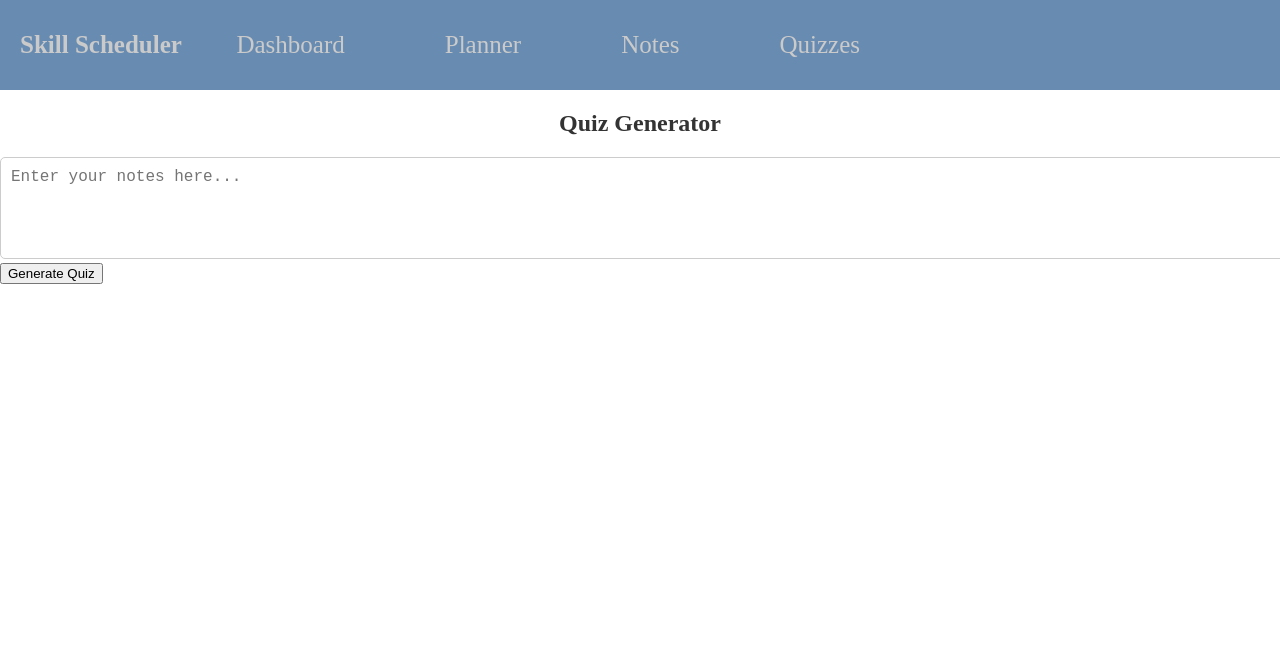
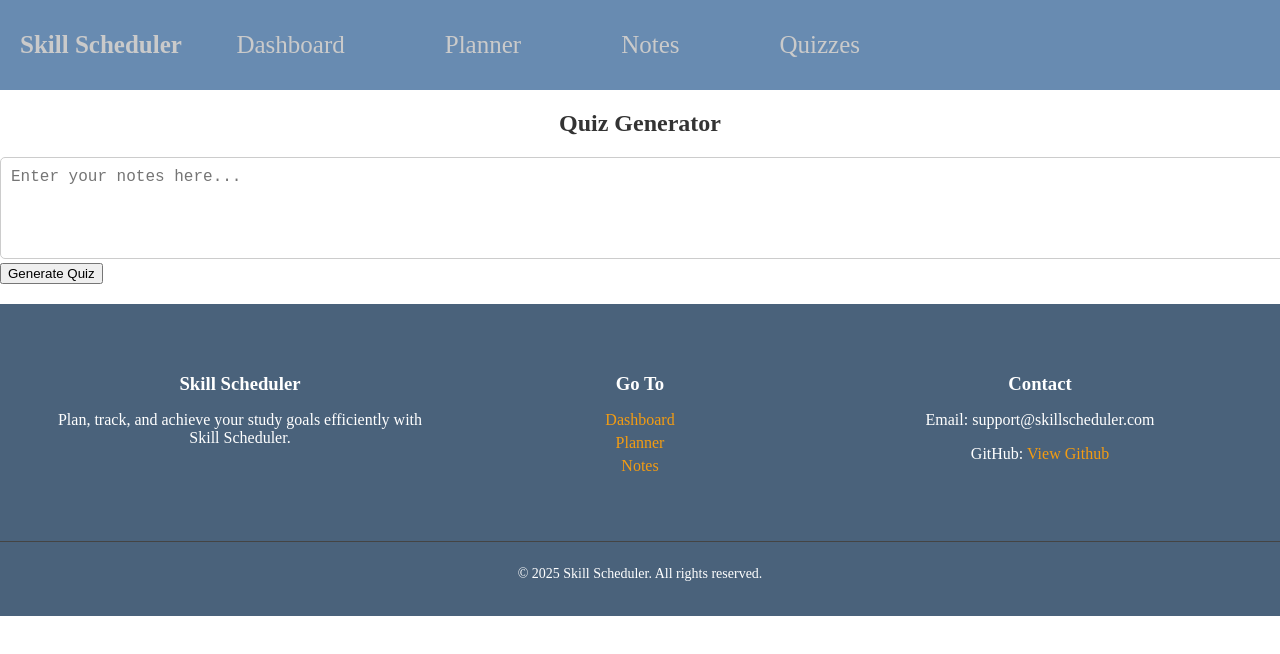
Before and after one commit to codinggita/skill_scheduler, a React (Vite) app in the folder frontend/: page /quizz in a window 1280 px wide. Shown: the top 654 px of the page. Built offline with nearby package versions, Linux system fonts and the light colour scheme.

Commit message:
added footer

```diff
--- a/frontend/src/App.jsx
+++ b/frontend/src/App.jsx
@@ -5,6 +5,7 @@ import Dashboard from "./pages/Dashboard.jsx";
 import Planner from "./pages/Planner.jsx";
 import Notes from "./pages/Notes.jsx";
 import QuizSection from "./pages/Quizzes.jsx";
+import Footer from "./pages/Footer.jsx";
 
 
 const App = () => {
@@ -17,6 +18,7 @@ const App = () => {
         <Route path="/notes" element={<Notes />} />
         <Route path="/quizz" element={<QuizSection />} />
       </Routes>
+        <Footer/>
     </Router>
   );
 };
--- /dev/null
+++ b/frontend/src/pages/Footer.jsx
@@ -0,0 +1,39 @@
+import React from "react";
+import "../styling/footer.css";
+
+const Footer = () => {
+  return (
+    <footer className="footer">
+      <div className="footer-container">
+        {/* About Section */}
+        <div className="footer-section">
+          <h3>Skill Scheduler</h3>
+          <p>Plan, track, and achieve your study goals efficiently with Skill Scheduler.</p>
+        </div>
+
+        {/* Quick Links */}
+        <div className="footer-section">
+          <h3>Go To </h3>
+          <ul>
+            <li><a href="/dashboard">Dashboard</a></li>
+            <li><a href="/planner">Planner</a></li>
+            <li><a href="/notes">Notes</a></li>
+          </ul>
+        </div>
+
+        {/* Contact Info */}
+        <div className="footer-section">
+          <h3>Contact</h3>
+          <p>Email: support@skillscheduler.com</p>
+          <p>GitHub: <a href="https://github.com/ishitatrivedi-dell" target="_blank" rel="noopener noreferrer">View Github</a></p>
+        </div>
+      </div>
+
+      <div className="footer-bottom">
+        <p>© 2025 Skill Scheduler. All rights reserved.</p>
+      </div>
+    </footer>
+  );
+};
+
+export default Footer;
--- /dev/null
+++ b/frontend/src/styling/footer.css
@@ -0,0 +1,46 @@
+.footer {
+    background-color: #4a627b;
+    color: #fff;
+    padding: 20px 0;
+    text-align: center;
+  }
+
+  .footer-container {
+    display: flex;
+    justify-content: space-around;
+    flex-wrap: wrap;
+    max-width: 1200px;
+    margin: auto;
+    padding: 20px;
+  }
+
+  .footer-section {
+    flex: 1;
+    min-width: 250px;
+    margin: 10px;
+  }
+
+  .footer-section h3 {
+    margin-bottom: 10px;
+  }
+
+  .footer-section ul {
+    list-style: none;
+    padding: 0;
+  }
+
+  .footer-section ul li {
+    margin: 5px 0;
+  }
+
+  .footer-section a {
+    color: #f39c12;
+    text-decoration: none;
+  }
+
+  .footer-bottom {
+    margin-top: 20px;
+    font-size: 14px;
+    border-top: 1px solid #444;
+    padding-top: 10px;
+  }
```
